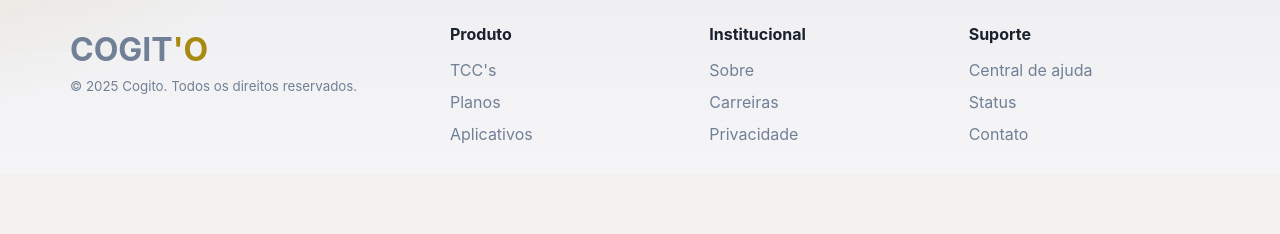
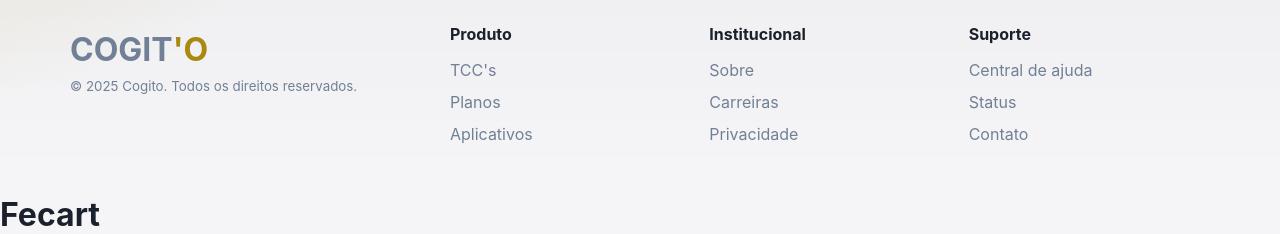
Before and after one commit to MarcosPeyerl-MVSP/Cogito-geral, a Flask app: page / in a window 1280 px wide. Shown: the part 2006-2240 px from the top of the page. Before the commit the page ends 2149 px from the top, so only its background shows below. Run offline with Flask 3, Linux system fonts and the light colour scheme; some web fonts are replaced.

Commit message:
Versão1

```diff
--- a/templates/index.html
+++ b/templates/index.html
@@ -177,7 +177,7 @@
       </div>
     </footer>
   </div>
-
+  <h1>Fecart</h1>
   <script>
     // Atualiza ano no rodapé
     document.getElementById('year').textContent = new Date().getFullYear();
```
